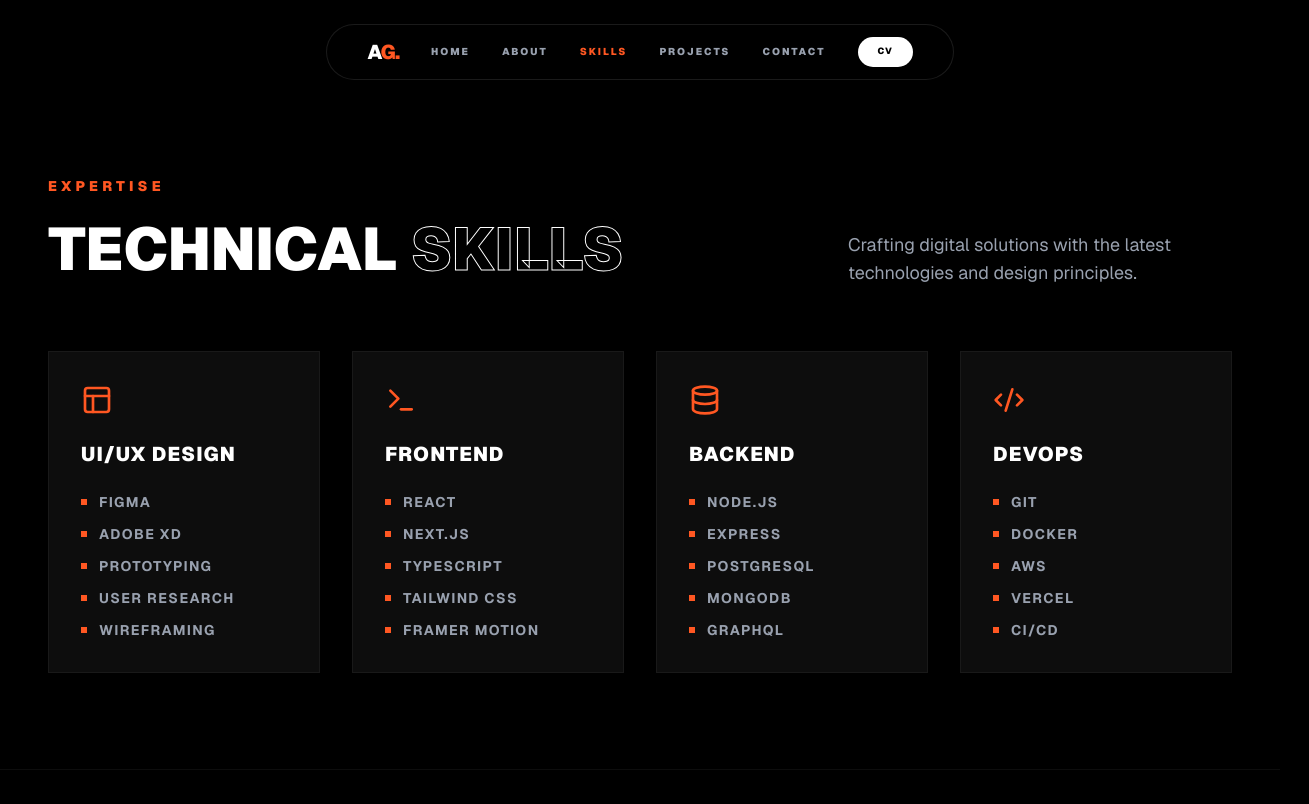
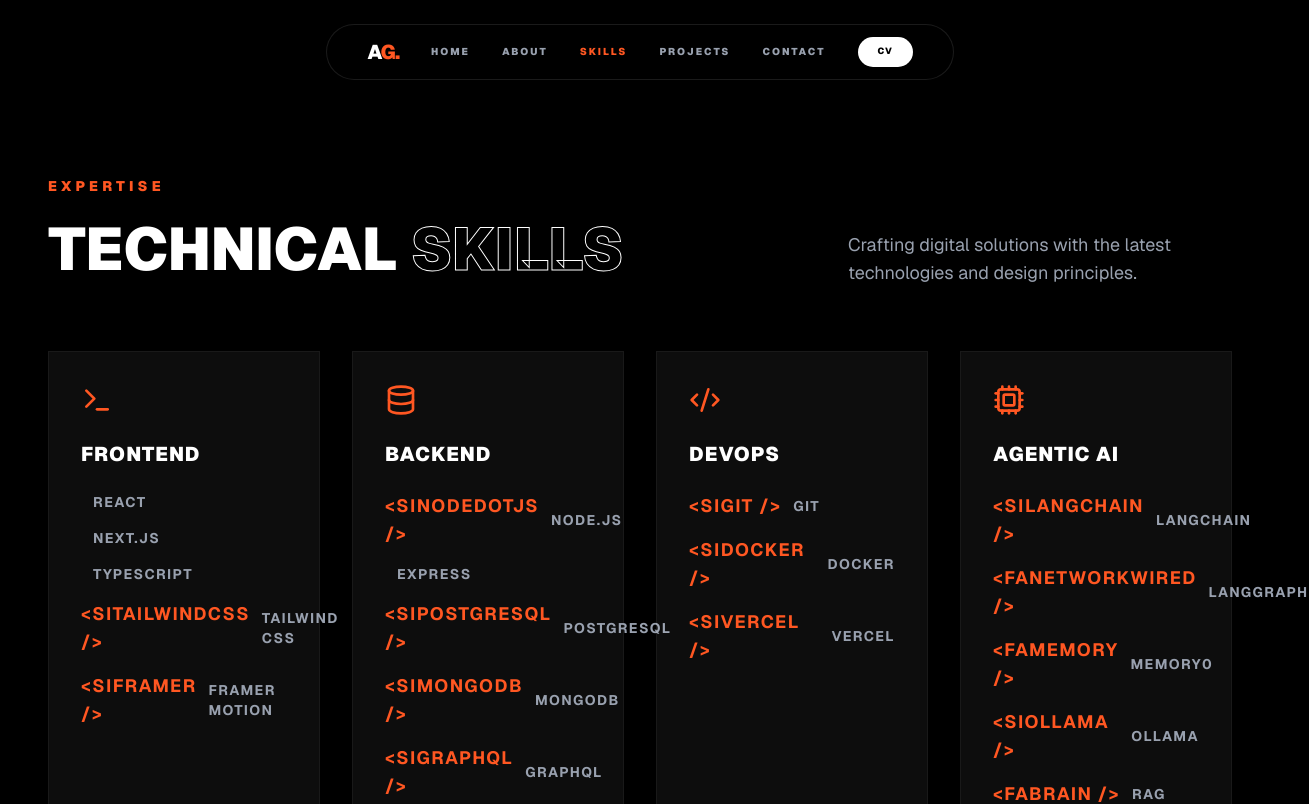
Before and after one commit to ayushghosh-123/Protflio, a Next.js app: page /skills in a window 1280 px wide. Shown: the top 804 px of the page, 1309 px wide, since content can reach past the window. Built offline with nearby package versions, Linux system fonts and the light colour scheme.

Commit message:
protfolio about and hero section updated

```diff
--- a/src/components/contact.tsx
+++ b/src/components/contact.tsx
@@ -1,7 +1,7 @@
 "use client";
 
 import { motion } from "framer-motion";
-import { FaGithub, FaLinkedin, FaInstagram, FaXTwitter } from "react-icons/fa6";
+import { FaGithub, FaLinkedin, FaInstagram, FaXTwitter ,  } from "react-icons/fa6";
 import { ArrowUpRight } from "lucide-react";
 
 export default function Contact() {
@@ -43,13 +43,6 @@
               </p>
 
               <div className="space-y-12">
-                <div className="group cursor-pointer">
-                  <span className="text-[10px] uppercase tracking-[0.3em] text-gray-500 font-black mb-2 block">Main Email</span>
-                  <a href="mailto:hello@alexdev.com" className="text-2xl md:text-4xl font-black hover:text-[#FF5722] transition-all flex items-center gap-4">
-                    HELLO@ALEXDEV.COM
-                    <ArrowUpRight className="text-[#FF5722] opacity-0 group-hover:opacity-100 transition-opacity" size={32} />
-                  </a>
-                </div>
 
                 <div className="flex gap-4 flex-wrap">
                   {socials.map((social, i) => (
--- a/src/components/featured-projects.tsx
+++ b/src/components/featured-projects.tsx
@@ -3,12 +3,31 @@
 import { motion } from "framer-motion";
 import { ExternalLink } from "lucide-react";
 import { FaGithub } from "react-icons/fa6";
+// import {
+//   SiReact, SiNextdotjs, SiTypescript, SiTailwindcss,
+//   SiNodedotjs, SiMongodb, SiPostgresql, SiOpenai, SiStripe,
+//   SiRecharts
+// } from "react-icons/si";
 import Link from "next/link";
+
+// const techIcons: Record<string, JSX.Element> = {
+//   "React": <SiReact />,
+//   "Next.js": <SiNextdotjs />,
+//   "TypeScript": <SiTypescript />,
+//   "Tailwind CSS": <SiTailwindcss />,
+//   "Node.js": <SiNodedotjs />,
+//   "MongoDB": <SiMongodb />,
+//   "PostgreSQL": <SiPostgresql />,
+//   "OpenAI": <SiOpenai />,
+//   "Stripe": <SiStripe />,
+//   "Recharts": <SiRecharts />,
+// };
 
 const featuredProjects = [
   {
     title: "AI Task Manager",
     tag: "AI Tool",
+    tech: ["Next.js", "OpenAI", "PostgreSQL", "Tailwind CSS"],
     description: "A smart task management application featuring AI-driven priority sorting and natural language processing to streamline your workflow and boost productivity.",
     image: "https://images.unsplash.com/photo-1611224923853-80b023f02d71?w=800&q=80",
     github: "https://github.com",
@@ -17,6 +36,7 @@
   {
     title: "Eco-Commerce",
     tag: "Web App",
+    tech: ["React", "Node.js", "MongoDB", "Stripe"],
     description: "A full-stack e-commerce solution focused on sustainable products, featuring complex filtering, real-time inventory management, and secure Stripe integration.",
     image: "https://images.unsplash.com/photo-1557821552-17105176677c?w=800&q=80",
     github: "https://github.com",
@@ -25,6 +45,7 @@
   {
     title: "Crypto Tracker",
     tag: "Web App",
+    tech: ["TypeScript", "Next.js", "Recharts"],
     description: "A real-time cryptocurrency dashboard tracking live prices and market trends using WebSockets and the Coingecko API for precise financial data.",
     image: "https://images.unsplash.com/photo-1621761191319-c6fb62004040?w=800&q=80",
     github: "https://github.com",
@@ -65,7 +86,6 @@
             >
               {/* Left: Project Preview Image */}
               <div className="w-full lg:w-3/5 relative group">
-                {/* Decorative Background Element */}
                 <div className="absolute -inset-4 border border-white/5 -z-10 group-hover:border-[#FF5722]/20 transition-colors duration-500" />
 
                 <div className="relative overflow-hidden grayscale group-hover:grayscale-0 transition-all duration-700">
@@ -74,11 +94,9 @@
                     alt={project.title}
                     className="w-full aspect-video object-cover transition-transform duration-700 group-hover:scale-110"
                   />
-                  {/* Subtle Orange Gradient Overlay */}
                   <div className="absolute inset-0 bg-gradient-to-t from-black/60 via-transparent to-transparent opacity-0 group-hover:opacity-100 transition-opacity duration-500" />
                 </div>
 
-                {/* Number Indicator */}
                 <span className="absolute -top-10 -left-4 text-8xl font-black text-white/5 select-none pointer-events-none">
                   0{index + 1}
                 </span>
@@ -94,9 +112,18 @@
                   {project.title}
                 </h3>
 
-                <p className="text-gray-400 text-lg mb-10 leading-relaxed font-medium">
+                <p className="text-gray-400 text-lg mb-8 leading-relaxed font-medium">
                   {project.description}
                 </p>
+
+                {/* Tech Stack Icons */}
+                <div className="flex flex-wrap gap-4 mb-10">
+                  {project.tech.map((t) => (
+                    <div key={t} className="flex items-center gap-2 text-[#FF5722] text-xl" title={t}>
+                      {/* {techIcons[t]} */}
+                    </div>
+                  ))}
+                </div>
 
                 <div className="flex flex-wrap items-center gap-8">
                   <Link
--- a/src/components/hero.tsx
+++ b/src/components/hero.tsx
@@ -1,6 +1,7 @@
 "use client";
 
 import { motion } from "framer-motion";
+import Image from "next/image";
 
 export default function Hero() {
   return (
@@ -21,14 +22,6 @@
         </h2>
       </div>
 
-      {/* Orange Geometric Shape */}
-      <motion.div
-        initial={{ scale: 0, rotate: -45 }}
-        animate={{ scale: 1, rotate: 12 }}
-        transition={{ duration: 1, ease: "easeOut" }}
-        className="absolute w-[400px] h-[400px] md:w-[600px] md:h-[600px] bg-[#FF5722] -z-0 opacity-80"
-        style={{ clipPath: 'polygon(25% 0%, 100% 0%, 75% 100%, 0% 100%)' }}
-      />
 
       <div className="relative z-10 w-full max-w-7xl mx-auto px-6 lg:px-12 flex flex-col items-center">
         {/* Main Headline */}
@@ -55,22 +48,22 @@
           initial={{ opacity: 0, y: 50 }}
           animate={{ opacity: 1, y: 0 }}
           transition={{ duration: 1, delay: 0.2 }}
-          className="relative w-full max-w-lg md:max-w-2xl aspect-[4/5] md:aspect-square flex items-end justify-center"
+          className="relative w-full max-w-sm md:max-w-lg aspect-square flex items-end justify-center"
         >
-          {/* Replace src with your grayscale portrait image */}
-          <div className="w-full h-full grayscale contrast-125 brightness-90 relative">
-             <img
-               src="https://images.unsplash.com/photo-1507003211169-0a1dd7228f2d?q=80&w=1974&auto=format&fit=crop"
+          {/* Portrait image */}
+          <div className="w-full h-full relative rounded-full overflow-hidden shadow-2xl">
+             <Image
+               src="/Images/hero_image.jpeg"
                alt="Confident UI/UX Designer"
-               className="w-full h-full object-cover object-top filter grayscale"
+               fill
+               priority
+               className="object-cover object-top"
              />
-             {/* Gradient overlay to blend bottom */}
-             <div className="absolute inset-0 bg-gradient-to-t from-black via-transparent to-transparent h-1/3 bottom-0" />
           </div>
         </motion.div>
 
         {/* Floating Tag */}
-        <motion.div
+        {/* <motion.div
           initial={{ x: 100, opacity: 0 }}
           animate={{ x: 0, opacity: 1 }}
           transition={{ duration: 0.8, delay: 1 }}
@@ -78,7 +71,7 @@
         >
           <span className="text-xs font-black uppercase tracking-widest">Experience</span>
           <span className="text-3xl font-black">5+ YEARS</span>
-        </motion.div>
+        </motion.div> */}
       </div>
 
       {/* Scroll Indicator */}
--- a/src/components/projects.tsx
+++ b/src/components/projects.tsx
@@ -3,7 +3,25 @@
 import { motion } from "framer-motion";
 import { ExternalLink } from "lucide-react";
 import { FaGithub } from "react-icons/fa6";
+import {
+  SiReact, SiNextdotjs, SiTypescript, SiTailwindcss,
+  SiNodedotjs, SiMongodb, SiPostgresql, SiOpenai, SiStripe,
+  SiRecharts
+} from "react-icons/si";
 import Link from "next/link";
+
+const techIcons: Record<string, JSX.Element> = {
+  "React": <SiReact />,
+  "Next.js": <SiNextdotjs />,
+  "TypeScript": <SiTypescript />,
+  "Tailwind CSS": <SiTailwindcss />,
+  "Node.js": <SiNodedotjs />,
+  "MongoDB": <SiMongodb />,
+  "PostgreSQL": <SiPostgresql />,
+  "OpenAI": <SiOpenai />,
+  "Stripe": <SiStripe />,
+  "Recharts": <SiRecharts />,
+};
 
 const projects = [
   {
@@ -25,7 +43,7 @@
   {
     title: "Real-time Crypto Tracker",
     description: "Live dashboard tracking cryptocurrency prices, market trends, and portfolio performance using WebSockets.",
-    tech: ["TypeScript", "Next.js", "Recharts", "Coingecko API"],
+    tech: ["TypeScript", "Next.js", "Recharts"],
     github: "https://github.com",
     live: "https://demo.com",
     image: "https://images.unsplash.com/photo-1621761191319-c6fb62004040?w=800&q=80",
@@ -34,13 +52,15 @@
 
 export default function Projects() {
   return (
-    <section id="projects" className="py-24">
+    <section id="projects" className="py-24 bg-black">
       <div className="max-w-7xl mx-auto px-4 sm:px-6 lg:px-8">
         <div className="text-center mb-16">
-          <h2 className="text-3xl md:text-5xl font-bold mb-4">Featured Projects</h2>
-          <p className="text-muted-foreground text-lg max-w-2xl mx-auto">
-            Selection of my recent work including web apps, AI tools, and full-stack solutions.
-          </p>
+          <span className="text-[#FF5722] font-black tracking-[0.3em] uppercase text-sm mb-4 block">
+            Work
+          </span>
+          <h2 className="text-4xl md:text-6xl font-black uppercase text-white">
+            Other <span className="text-transparent" style={{ WebkitTextStroke: '1px white' }}>Projects</span>
+          </h2>
         </div>
 
         <div className="grid grid-cols-1 md:grid-cols-2 lg:grid-cols-3 gap-8">
@@ -51,25 +71,24 @@
               whileInView={{ opacity: 1, scale: 1 }}
               transition={{ delay: index * 0.1 }}
               viewport={{ once: true }}
-              className="group glass rounded-2xl overflow-hidden flex flex-col h-full"
+              className="group bg-white/5 border border-white/10 rounded-2xl overflow-hidden flex flex-col h-full hover:border-[#FF5722]/30 transition-all duration-300"
             >
               <div className="relative h-48 overflow-hidden">
-                {/* eslint-disable-next-line @next/next/no-img-element */}
                 <img
                   src={project.image}
                   alt={project.title}
-                  className="w-full h-full object-cover group-hover:scale-110 transition-transform duration-500"
+                  className="w-full h-full object-cover group-hover:scale-110 transition-transform duration-700"
                 />
-                <div className="absolute inset-0 bg-black/40 opacity-0 group-hover:opacity-100 transition-opacity duration-300 flex items-center justify-center gap-4">
+                <div className="absolute inset-0 bg-black/60 opacity-0 group-hover:opacity-100 transition-opacity duration-300 flex items-center justify-center gap-4">
                   <Link
                     href={project.github}
-                    className="p-3 bg-white/20 backdrop-blur-md rounded-full hover:bg-white/40 transition-all"
+                    className="p-3 bg-white/10 backdrop-blur-md rounded-full hover:bg-[#FF5722] transition-all"
                   >
                     <FaGithub size={20} className="text-white" />
                   </Link>
                   <Link
                     href={project.live}
-                    className="p-3 bg-white/20 backdrop-blur-md rounded-full hover:bg-white/40 transition-all"
+                    className="p-3 bg-white/10 backdrop-blur-md rounded-full hover:bg-[#FF5722] transition-all"
                   >
                     <ExternalLink size={20} className="text-white" />
                   </Link>
@@ -77,16 +96,19 @@
               </div>
 
               <div className="p-6 flex flex-col flex-grow">
-                <h3 className="text-xl font-bold mb-3">{project.title}</h3>
-                <p className="text-muted-foreground mb-6 line-clamp-2">
+                <h3 className="text-xl font-black uppercase mb-3 text-white tracking-tight">{project.title}</h3>
+                <p className="text-gray-400 text-sm mb-6 line-clamp-2">
                   {project.description}
                 </p>
-                <div className="mt-auto flex flex-wrap gap-2">
+                <div className="mt-auto flex flex-wrap gap-3">
                   {project.tech.map((t) => (
                     <span
                       key={t}
-                      className="px-3 py-1 bg-primary/10 text-primary text-xs font-medium rounded-full border border-primary/20"
+                      className="flex items-center gap-2 px-3 py-1 bg-white/5 text-gray-300 text-[10px] font-black uppercase tracking-widest rounded-full border border-white/10 group-hover:border-[#FF5722]/20 transition-colors"
                     >
+                      <span className="text-[#FF5722]">
+                        {techIcons[t]}
+                      </span>
                       {t}
                     </span>
                   ))}
--- a/src/components/skills.tsx
+++ b/src/components/skills.tsx
@@ -1,29 +1,54 @@
 "use client";
 
 import { motion } from "framer-motion";
-import { Code2, Database, Layout, Terminal } from "lucide-react";
+import { Terminal, Database, Code2, Cpu } from "lucide-react";
+import { FaRobot, FaBrain, FaNetworkWired, FaMemory } from "react-icons/fa";
 
 const skillCategories = [
   {
-    title: "UI/UX Design",
-    icon: <Layout className="text-[#FF5722]" size={32} />,
-    skills: ["Figma", "Adobe XD", "Prototyping", "User Research", "Wireframing"],
-  },
-  {
     title: "Frontend",
     icon: <Terminal className="text-[#FF5722]" size={32} />,
-    skills: ["React", "Next.js", "TypeScript", "Tailwind CSS", "Framer Motion"],
+    skills: [
+      { name: "React", icon: '' },
+      { name: "Next.js", icon: '' },
+      { name: "TypeScript", icon: '' },
+      { name: "Tailwind CSS", icon: '<SiTailwindcss />' },
+      { name: "Framer Motion", icon: '<SiFramer /> '},
+    ],
   },
   {
     title: "Backend",
     icon: <Database className="text-[#FF5722]" size={32} />,
-    skills: ["Node.js", "Express", "PostgreSQL", "MongoDB", "GraphQL"],
+    skills: [
+      { name: "Node.js", icon: '<SiNodedotjs />' },
+      { name: "Express", icon:'' },
+      { name: "PostgreSQL", icon: '<SiPostgresql />' },
+      { name: "MongoDB", icon: '<SiMongodb /> '},
+      { name: "GraphQL", icon: '<SiGraphql />' },
+    ],
   },
   {
     title: "DevOps",
     icon: <Code2 className="text-[#FF5722]" size={32} />,
-    skills: ["Git", "Docker", "AWS", "Vercel", "CI/CD"],
+    skills: [
+      { name: "Git", icon: '<SiGit />' },
+      { name: "Docker", icon: '<SiDocker />' },
+      { name: "Vercel", icon: '<SiVercel />' },
+
+    ],
   },
+  {
+    title: "Agentic AI",
+    icon: <Cpu className="text-[#FF5722]" size={32} />,
+    skills: [
+      { name: "Langchain", icon: '<SiLangchain /> '},
+      { name: "Langgraph", icon: '<FaNetworkWired />' },
+      { name: "Memory0", icon: '<FaMemory /> '},
+      { name: "Ollama", icon: '<SiOllama />' },
+      { name: "RAG", icon: '<FaBrain />' },
+      { name: "Openai SDK", icon:' <SiOpenai />' },
+    ],
+  }
 ];
 
 export default function Skills() {
@@ -58,11 +83,13 @@
                 {category.icon}
               </div>
               <h3 className="text-xl font-black uppercase mb-6 tracking-wider">{category.title}</h3>
-              <ul className="space-y-3">
+              <ul className="space-y-4">
                 {category.skills.map((skill) => (
-                  <li key={skill} className="flex items-center gap-3 text-gray-400 text-sm font-bold uppercase tracking-widest">
-                    <div className="w-1.5 h-1.5 bg-[#FF5722]" />
-                    {skill}
+                  <li key={skill.name} className="flex items-center gap-3 text-gray-400 text-sm font-bold uppercase tracking-widest group/skill transition-colors hover:text-white">
+                    <span className="text-[#FF5722] text-lg transition-transform group-hover/skill:scale-125">
+                      {skill.icon}
+                    </span>
+                    {skill.name}
                   </li>
                 ))}
               </ul>
```
Also changed, not shown: public/Images/hero_image.jpeg (added).
